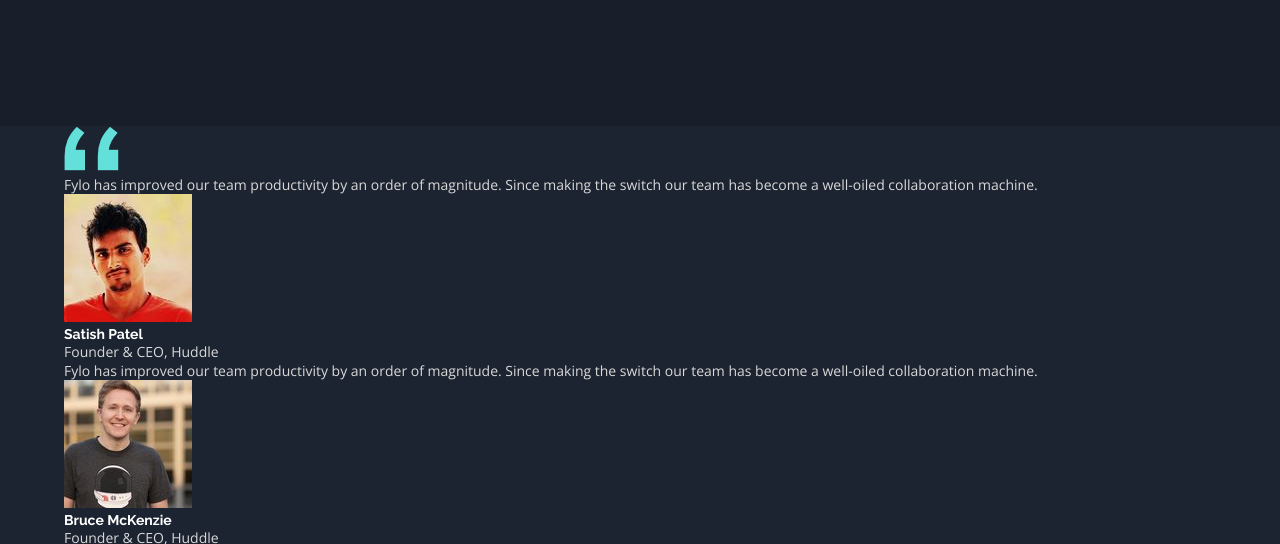
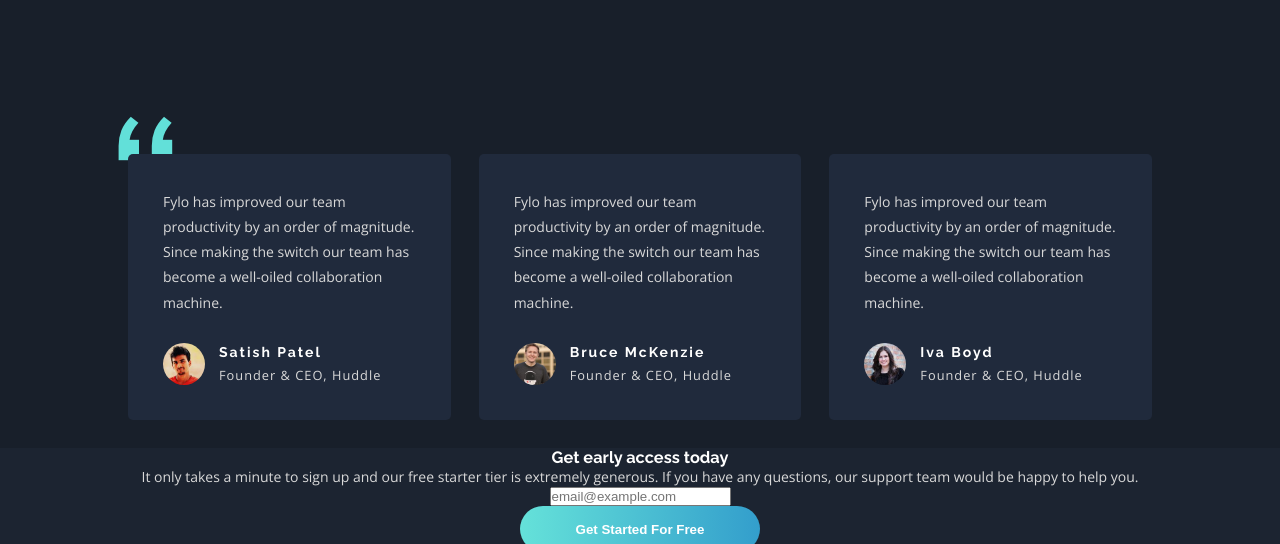
Before and after one commit to Muhammadkadhim/Fylo, a plain HTML site: page index.html in a window 1280 px wide. Shown: the part 2030-2574 px from the top of the page. Drawn offline with nearby package versions, Linux system fonts and the light colour scheme.

Commit message:
Styled testimonials section

```diff
--- a/style.css
+++ b/style.css
@@ -280,6 +280,69 @@ nav ul {
     fill: var(--clr-neutral-100);
 }
 
+/* testimonials section */
+.testimonials-section {
+    background-color: var(--clr-primary-300);
+    padding-block: 2em;
+}
+
+.testimonials-section .container {
+    width: 80%;
+    display: grid;
+    grid-template-columns: 1fr;
+    align-items: center;
+    justify-content: center;
+    gap: 4em;
+    position: relative;
+    isolation: isolate;
+}
+
+.testimonials-section .bg-quote {
+    position: absolute;
+    top: -38px;
+    left: 10px;
+    z-index: -1;
+}
+
+.testimonials-section .testimonial {
+    display: flex;
+    flex-direction: column;
+    gap: 2em;
+    background-color: var(--clr-primary-100);
+    border-radius: 5px;
+    padding: 2.5em 2em 2.5em 2.5em;
+}
+
+.testimonials-section .testimonial p {
+    line-height: 1.8em;
+}
+
+.testimonials-section .testimonial .profile {
+    display: flex;
+    align-items: center;
+    gap: 1em;
+}
+
+.testimonials-section .testimonial .profile img {
+    border-radius: 50%;
+    height: 3em;
+    width: 3em;
+}
+
+.testimonials-section .testimonial .profile div h4 {
+    letter-spacing: 2px;
+}
+.testimonials-section .testimonial .profile div span {
+    font-size: 0.8rem;
+    letter-spacing: 1px;
+}
+
+.testimonials-section .testimonial .profile div {
+    display: flex;
+    flex-direction: column;
+    gap: 0.4em;
+}
+
 /* -----media queries----- */
 
 /* navbar media queries */
@@ -370,3 +433,25 @@ nav ul {
         width: 80%;
     }
 }
+
+/* testimonials section media queries */
+@media screen and (min-width: 720px) {
+    .testimonials-section .container {
+        grid-template-columns: 1fr 1fr;
+        gap: 2em;
+    }
+}
+
+@media screen and (min-width: 1200px) {
+    .testimonials-section .container {
+        grid-template-columns: 1fr 1fr 1fr;
+    }
+
+    .testimonials-section .container .bg-quote {
+        left: -10px;
+    }
+
+    .testimonial {
+        padding-left: 2em;
+    }
+}
```
